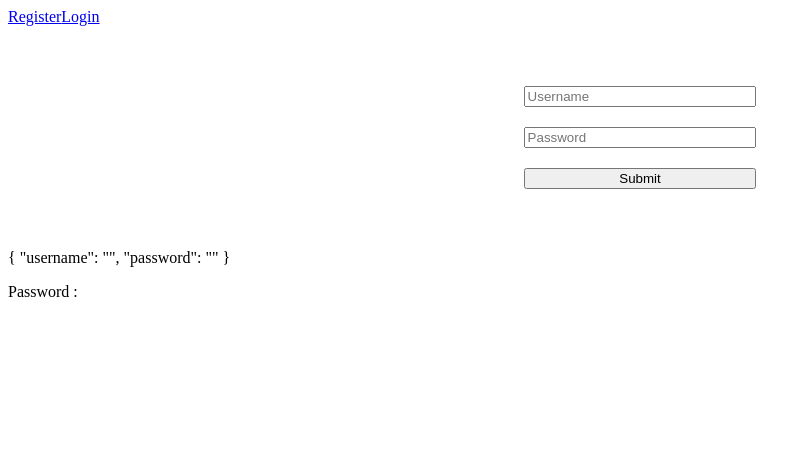
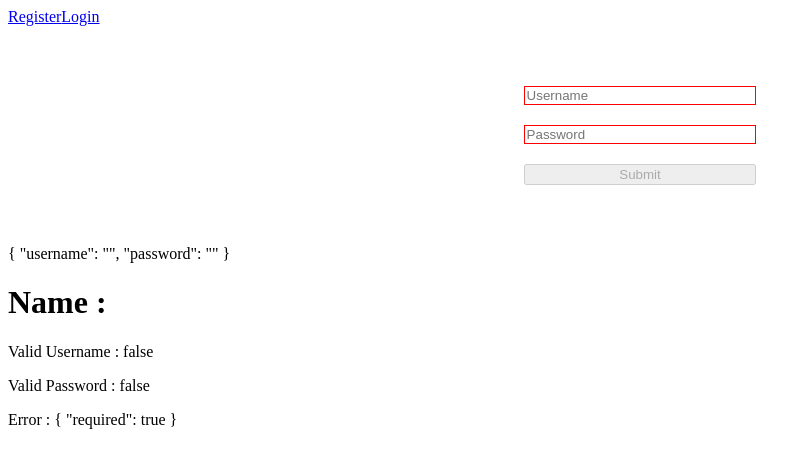
Before and after one commit to gabbayron/14-10-2020-angular, an Angular app: page /login in a window 1280 px wide. Shown: the top 468 px of the page, without its empty margins (0-811 px from the left). Built offline with nearby package versions, Linux system fonts and the light colour scheme.

Commit message:
ng style added to inputs and disabled submit button

```diff
--- a/src/app/components/login/login.component.html
+++ b/src/app/components/login/login.component.html
@@ -1,10 +1,19 @@
 <!-- Template driven forms -->
 
-<form>
-    <input type="text" placeholder="Username" [(ngModel)]="myform.username" name="username" #name="ngModel">
-    <input type="password" placeholder="Password" [(ngModel)]="myform.password" name="password" #blah>
-    <input type="submit" value="Submit">
+<form (submit)="handleSubmit()">
+    <input type="text" placeholder="Username" [(ngModel)]="myform.username" name="username" #username="ngModel" required
+        [ngStyle]='{"border" : username.invalid ? "red 1px solid" : "green"}' minlength="4">
+    <input type="password" placeholder="Password" [(ngModel)]="myform.password" name="password" required
+        #password="ngModel" [ngStyle]='{"border" : password.invalid ? "red 1px solid" : "green"}'>
+    <input type="submit" value="Submit" [disabled]="!username.invalid || password.invalid">
 </form>
 
 <p>{{myform | json}}</p>
-<p> Password : {{blah.value}}</p>
+<h1>Name : {{username.value}}</h1>
+<p>Valid Username : {{username.valid}}</p>
+<p>Valid Password : {{password.valid}}</p>
+<p>Error : {{username.errors|json}}</p>
+
+<!--
+<p> Username : {{username.value}}</p>
+<p> Password : {{password.value}}</p> -->
--- a/src/app/components/login/login.component.ts
+++ b/src/app/components/login/login.component.ts
@@ -14,6 +14,10 @@ export class LoginComponent implements OnInit {
     password: ""
   }
 
+  handleSubmit() {
+    console.log(this.myform)
+  }
+
   ngOnInit(): void {
   }
 
```
